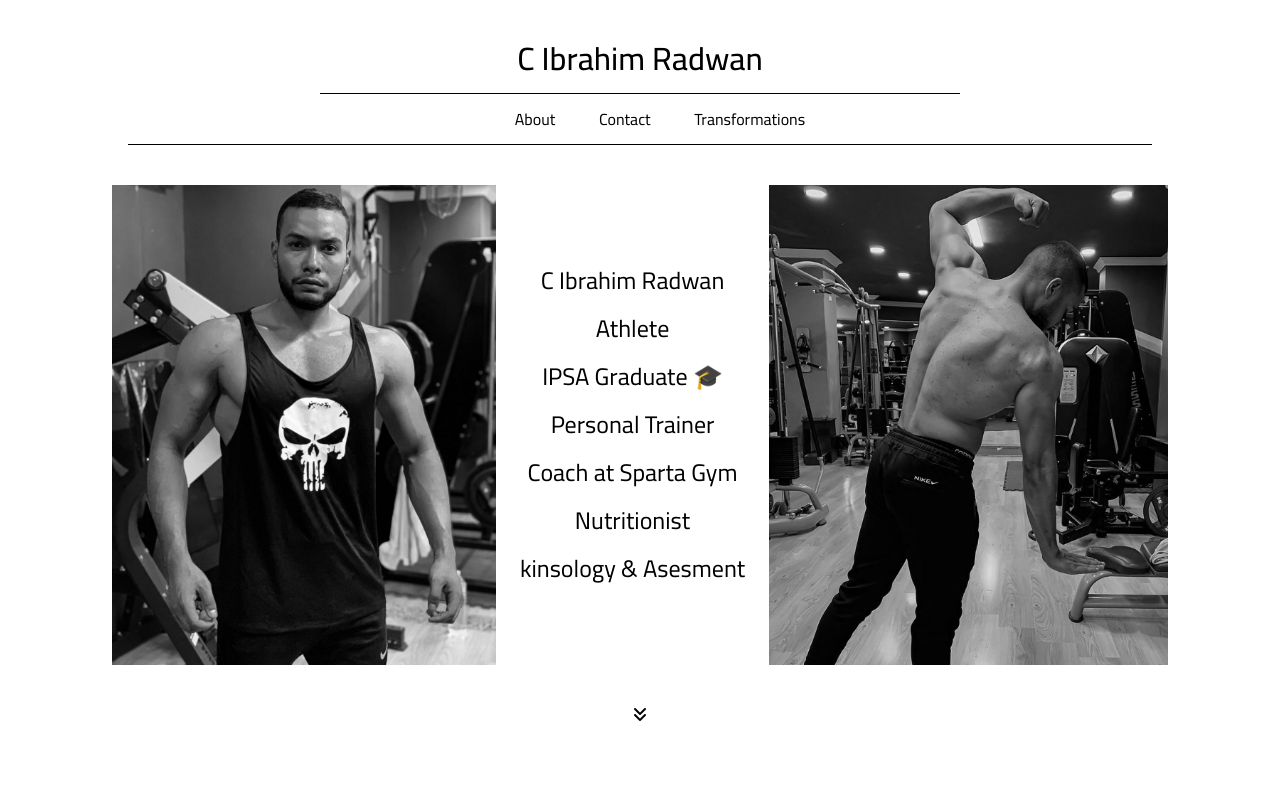
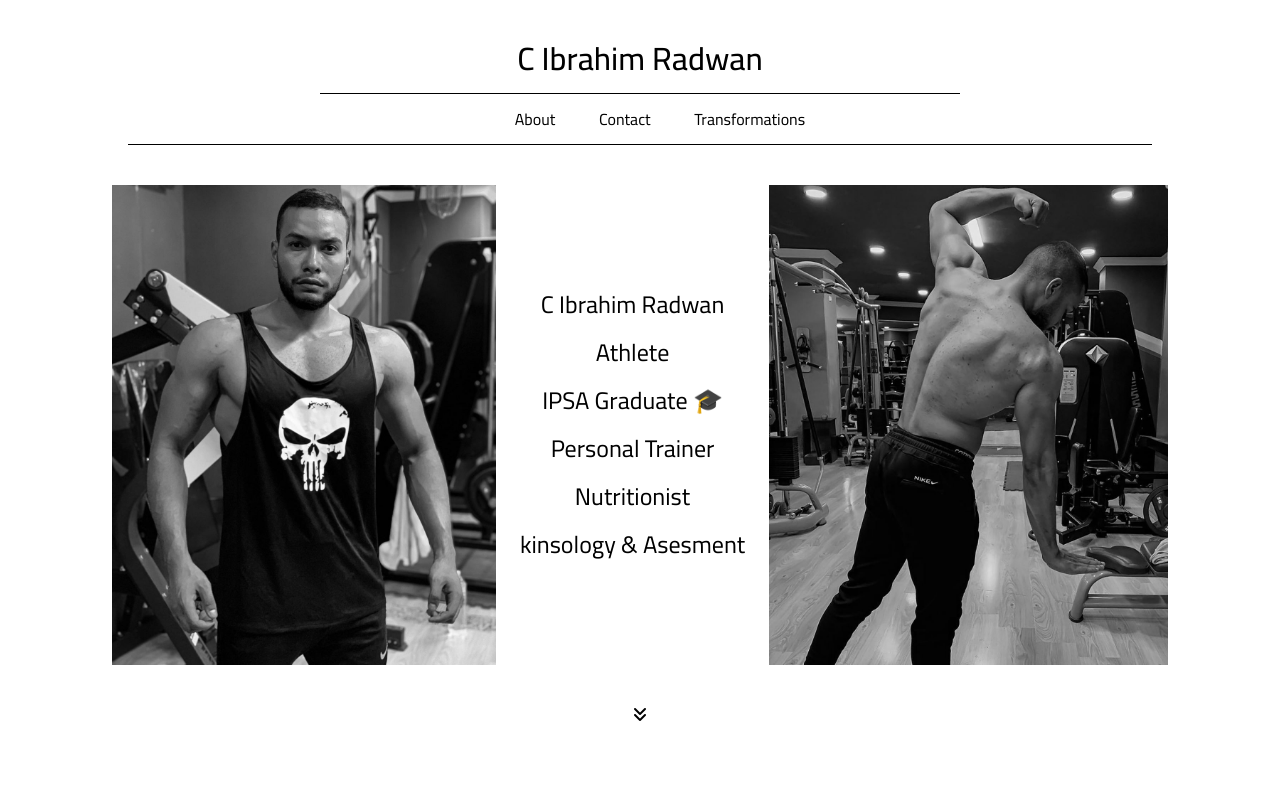
Before and after one commit to awabmahmod/Web_Personal_Acc, a plain HTML site: page index.html in a window 1280 px wide. Shown: the top 800 px of the page. Drawn offline with Linux system fonts and the light colour scheme.

Commit message:
ibrahim-third

```diff
--- a/index.html
+++ b/index.html
@@ -29,7 +29,6 @@
                 Athlete<br>
                 IPSA Graduate 🎓<br>
                 Personal Trainer<br>
-                Coach at Sparta Gym<br>
                 Nutritionist<br>
                 kinsology & Asesment</p>
             <img src="./img/2.jpeg" alt="error" class="target">
```
